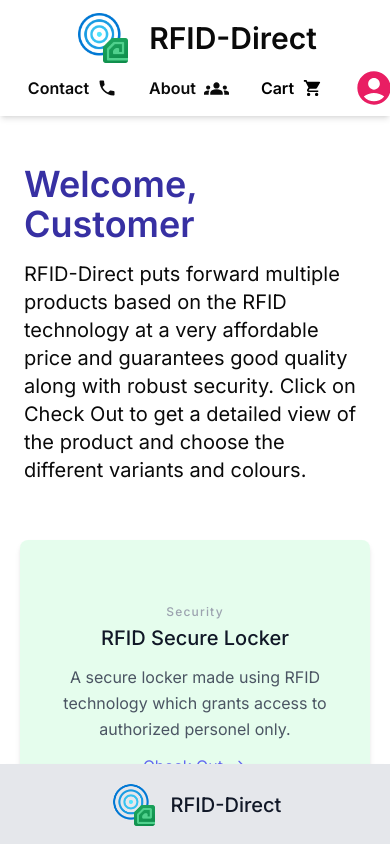
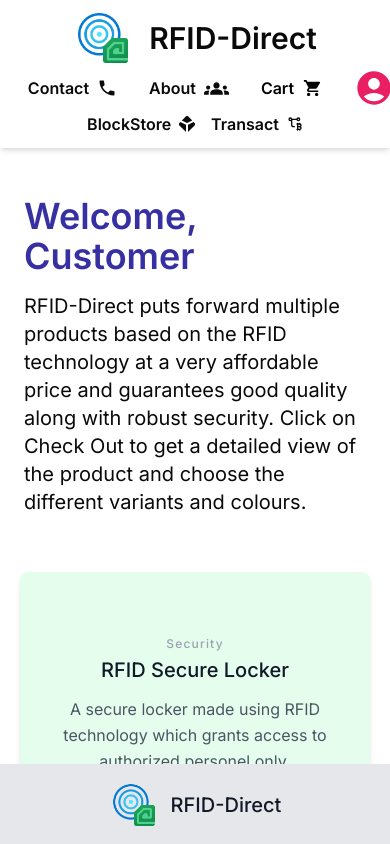
Before and after one commit to samkitsamsukha/rfid-direct-ecom, a Next.js app: page / in a window 390 px wide. Shown: the top 844 px of the page. Built offline with nearby package versions, Linux system fonts and the light colour scheme.

Commit message:
navbar on mobile fix

```diff
--- a/components/Navbar.js
+++ b/components/Navbar.js
@@ -259,6 +259,16 @@ const Navbar = () => {
 					</TooltipProvider>
 				</ul>
 			</div>
+			<div className="md:hidden flex space-x-4">
+			<a href="https://v2.akord.com/vaults/active/ozDoqhyA-RsomDmSZJFWvXFUhXv2gSkj42Zznoen7mc/assets/folders/f67e440c-a6c3-482d-8707-cd187bc9e105" target="_blank" className="md:hidden flex justify-center items-center gap-2 px-0 md:px-2 py-1 rounded-lg hover:bg-gray-200 duration-300 font-semibold">
+						BlockStore
+						<SiBlockchaindotcom />
+					</a>
+					<a href="https://www.ethvm.com/address/0xF584c28EcA7407C87787a4654e440e2564375940" target="_blank" className="md:hidden flex justify-center items-center gap-2 px-0 md:px-2 py-1 rounded-lg hover:bg-gray-200 duration-300 font-semibold">
+						Transact
+						<TbTransactionBitcoin />
+					</a>
+			</div>
 
 			{/* <div
 				ref={ref}
```
